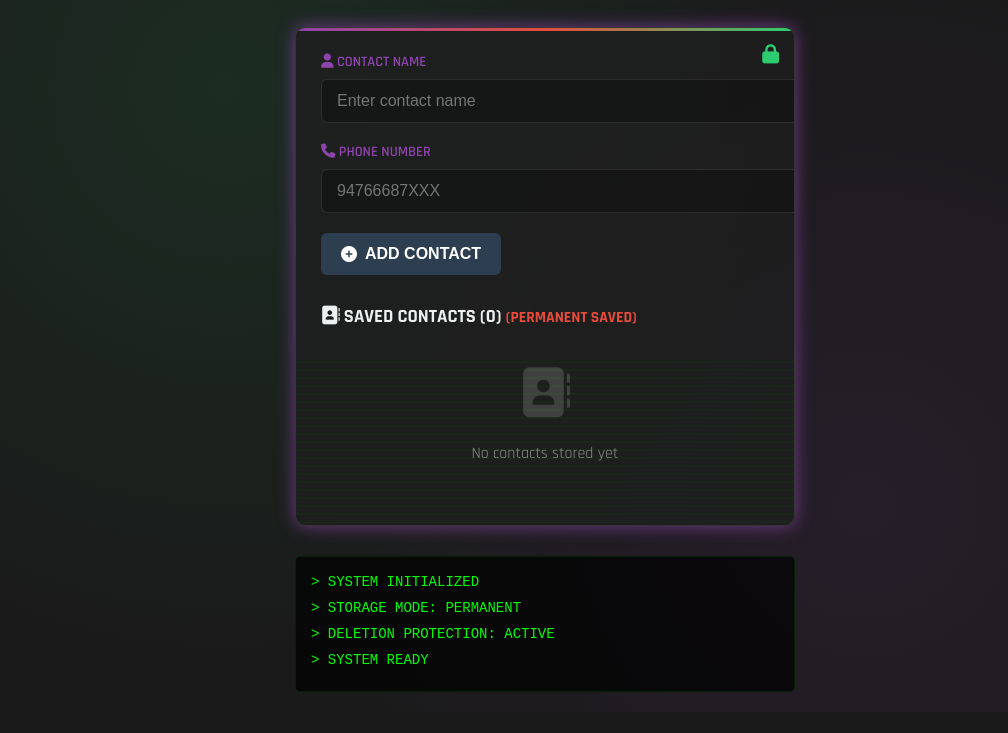
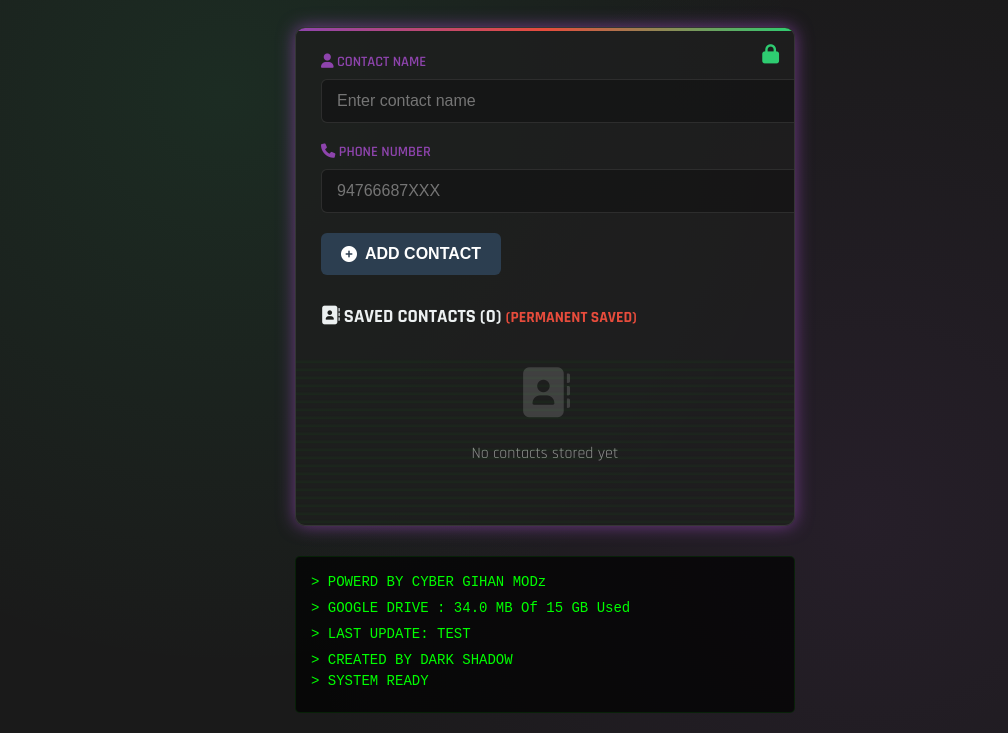
Before and after one commit to GIHAN-MODZ/STATUS-SYSTEM, a plain HTML site: page index.html in a window 1280 px wide. Shown: the part 120-853 px from the top of the page, without its empty margins (95-1103 px from the left). Before the commit the page ends 832 px from the top, so only its background shows below. Drawn offline with nearby package versions, Linux system fonts and the light colour scheme.

Commit message:
Update index.html

```diff
--- a/index.html
+++ b/index.html
@@ -294,9 +294,10 @@
     </div>
 
     <div class="console" id="console">
-        <div class="console-line">> SYSTEM INITIALIZED</div>
-        <div class="console-line">> STORAGE MODE: PERMANENT</div>
-        <div class="console-line">> DELETION PROTECTION: ACTIVE</div>
+        <div class="console-line">> POWERD BY CYBER GIHAN MODz</div>
+        <div class="console-line">> GOOGLE DRIVE : 34.0 MB Of 15 GB Used</div>
+        <div class="console-line">> LAST UPDATE: TEST</div>
+        <div class="colnole-line">> CREATED BY DARK SHADOW</div>
     </div>
 
     <script>
```
